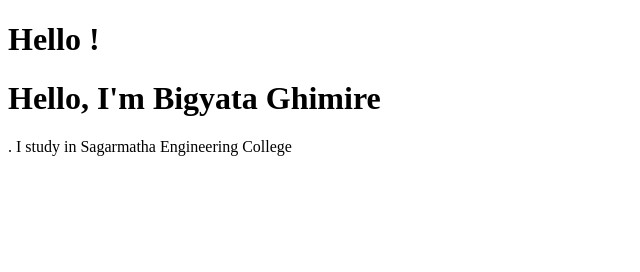
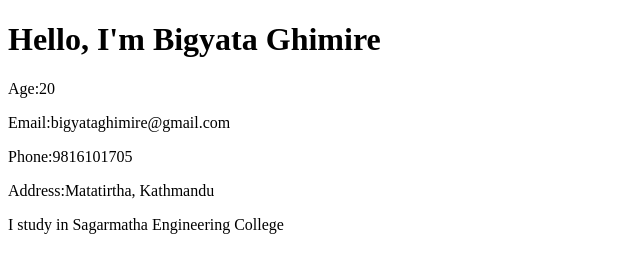
Before and after one commit to bigyata9/web-development, a plain HTML site: page index.html in a window 1280 px wide. Shown: the whole page, without its empty margins (0-640 px from the left). Drawn offline with Linux system fonts and the light colour scheme.

Commit message:
index introduction

```diff
--- a/index.html
+++ b/index.html
@@ -3,14 +3,16 @@
 <head>
 
 
-    </head>
-    <h1> Hello ! </h1>
-    <body>
 
-        <h1>Hello, I'm Bigyata Ghimire</h1>
-  <p>.  I study in Sagarmatha Engineering College </p>
+  <title>My Introduction</title>
+</head>
+<body>
+  <h1>Hello, I'm Bigyata Ghimire</h1>
+  <p>Age:20</p>
 
-
-
-    </body>
+  <p>Email:bigyataghimire@gmail.com</p>
+  <p>Phone:9816101705</p>
+  <p>Address:Matatirtha,  Kathmandu</p>
+  <p>I study in Sagarmatha Engineering College </p>
+</body>
 </html>
```
